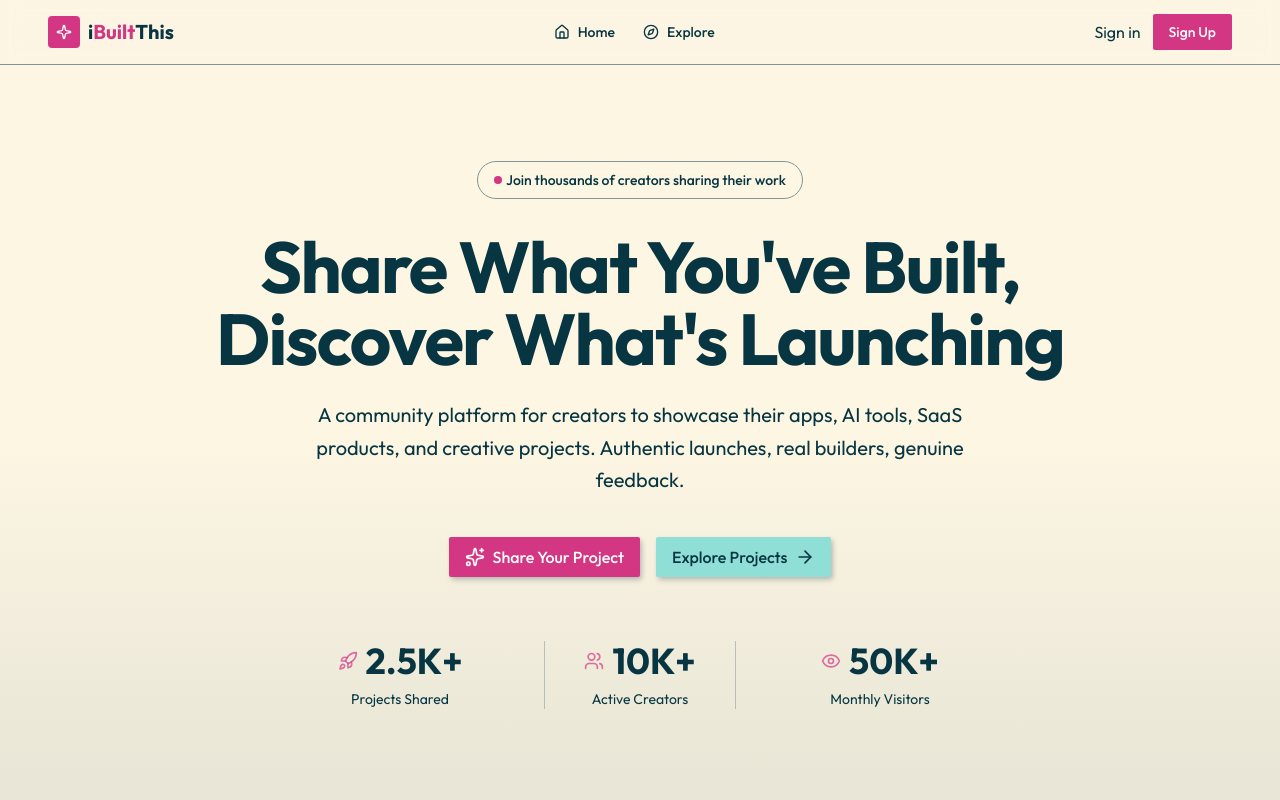
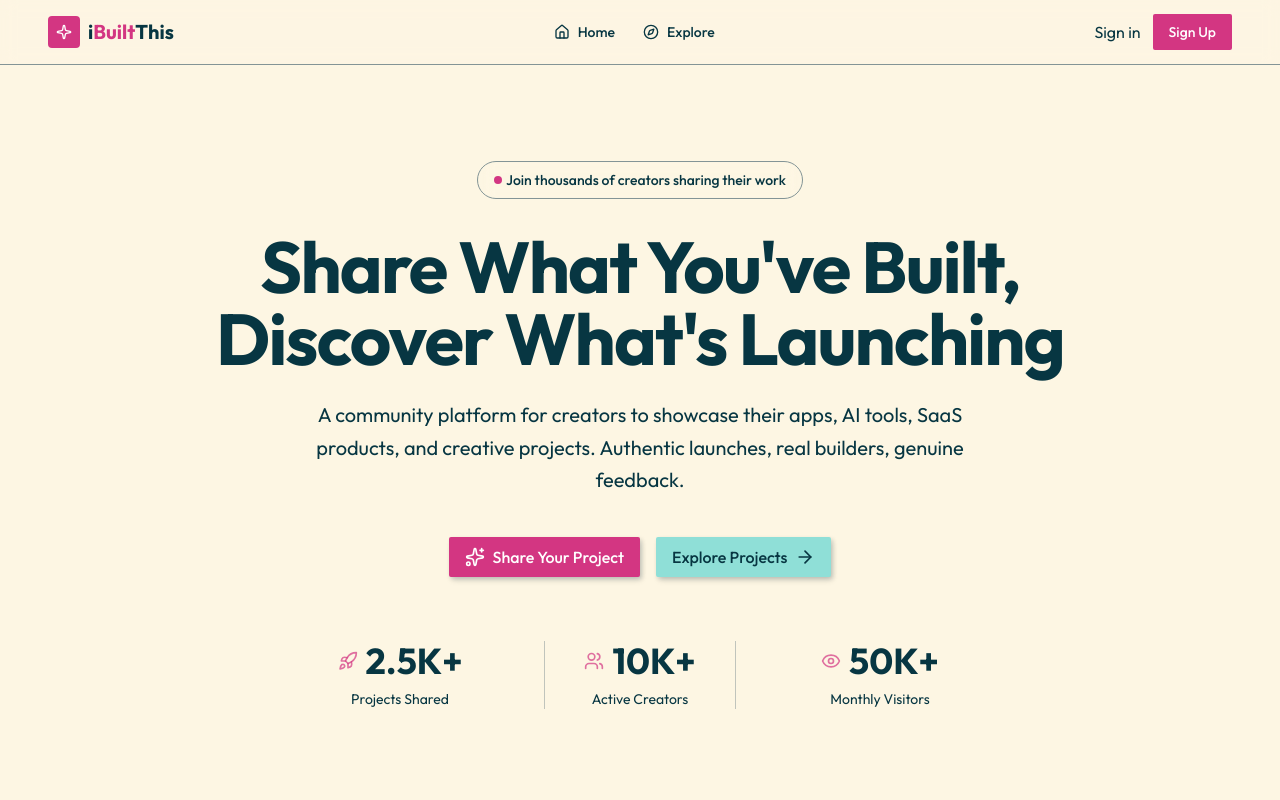
Before and after one commit to daveancheta/NextJS-Journey, a Next.js app: page / in a window 1280 px wide. Shown: the top 800 px of the page. Built offline with nearby package versions, Linux system fonts and the light colour scheme; no server answers; the database is empty.

Commit message:
style: change background

```diff
--- a/src/components/landing-page/hero-section.tsx
+++ b/src/components/landing-page/hero-section.tsx
@@ -48,7 +48,7 @@ const statsData = [
 
 export default function HeroSection() {
   return (
-    <section className="relative overflow-hidden bg-linear-to-b from-background via-background to-muted/20">
+    <section className="relative overflow-hidden ">
       <div className="wrapper">
         <div className="flex flex-col items-center justify-center lg:py-24 py-12 text-center">
           <LiveBadge />
```
